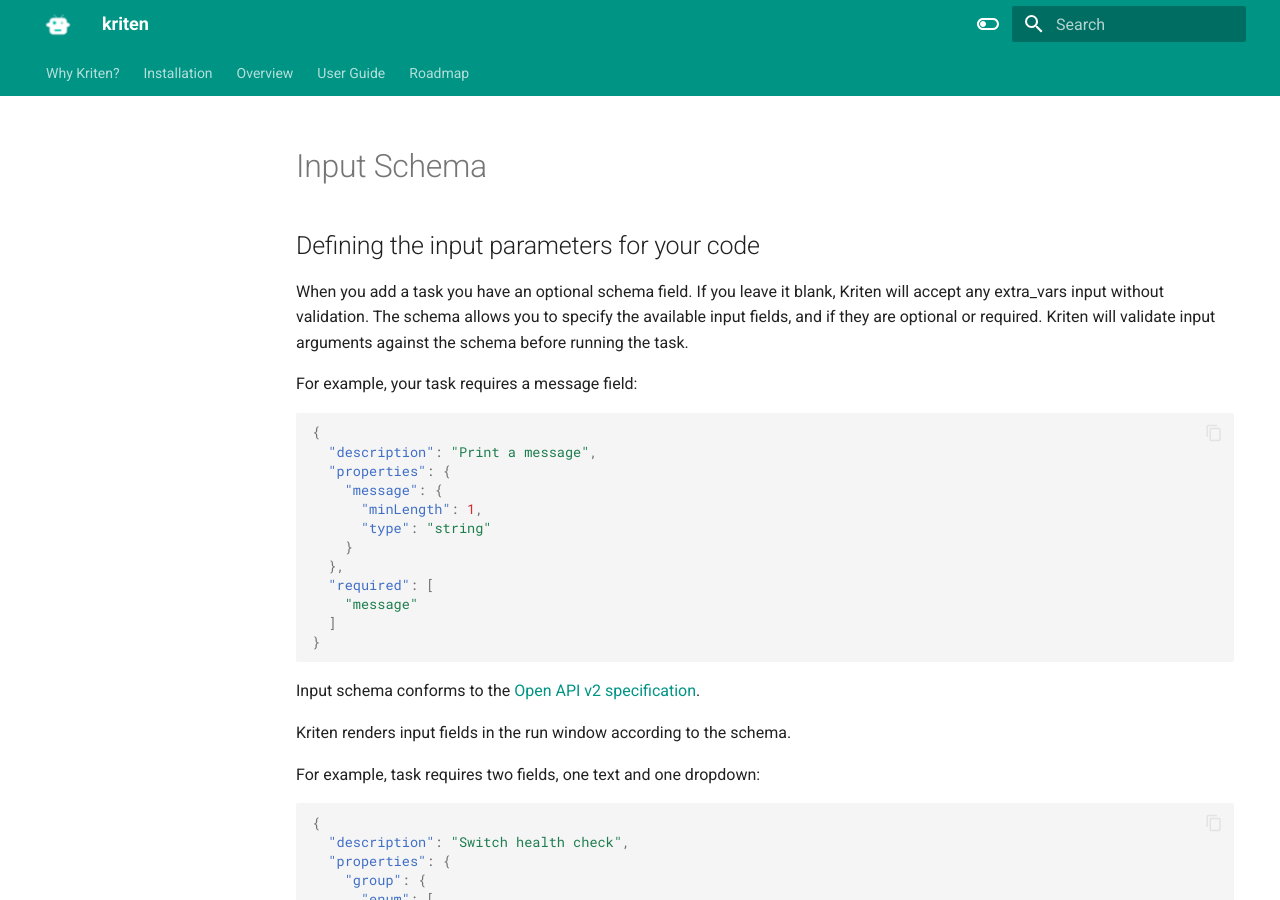
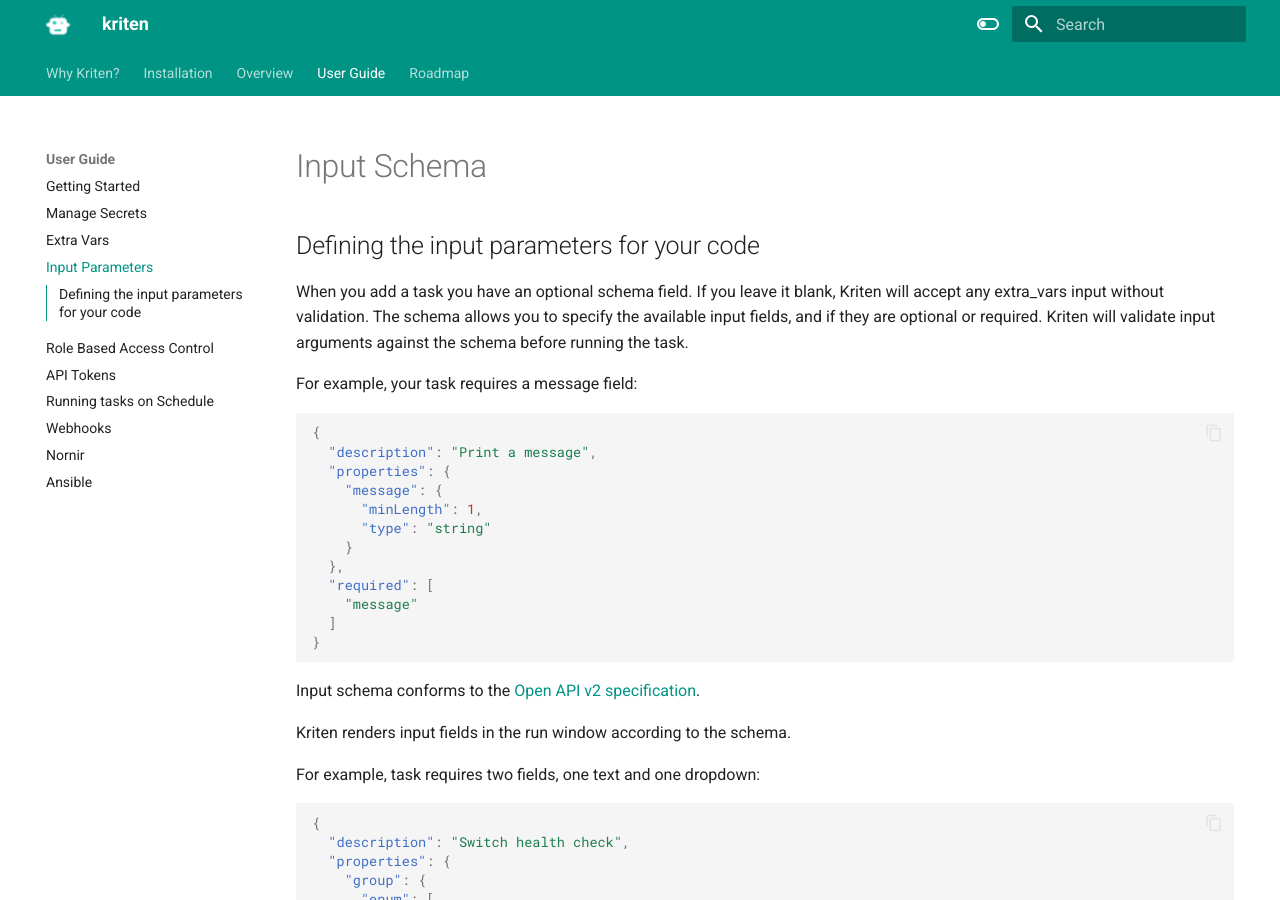
Before and after one commit to kriten-io/kriten-docs, an MkDocs documentation site: the page built from docs/user_guide/input_schema.md, in a window 1280 px wide and 900 px high. Built offline with MkDocs 1.6.1 and Material for MkDocs 9.7.7, drawn with Linux system fonts in a browser that asks for light colours.

Commit message:
Add Input Parameters section to User Guide

```diff
--- a/mkdocs.yml
+++ b/mkdocs.yml
@@ -64,6 +64,7 @@
     - Getting Started: "user_guide/getting_started.md"
     - Manage Secrets: "user_guide/manage_secrets.md"
     - Extra Vars: "user_guide/extra_vars.md"
+    - Input Parameters: "user_guide/input_schema.md"
     - Role Based Access Control: "user_guide/rbac.md"
     - API Tokens: "user_guide/api_tokens.md"
     - Running tasks on Schedule: "user_guide/cronjobs.md"
```
